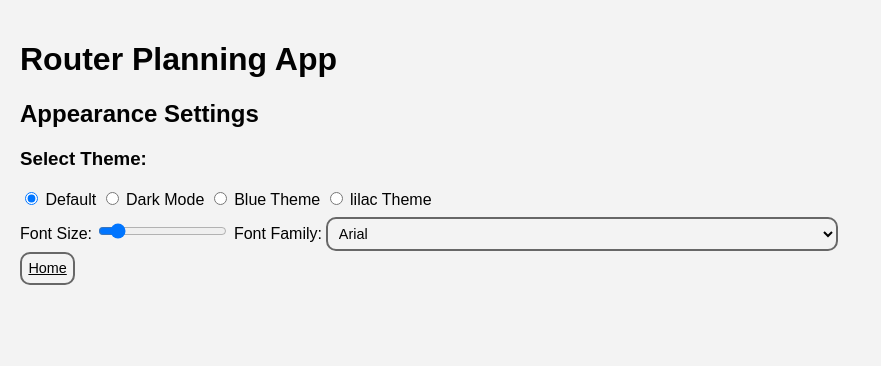
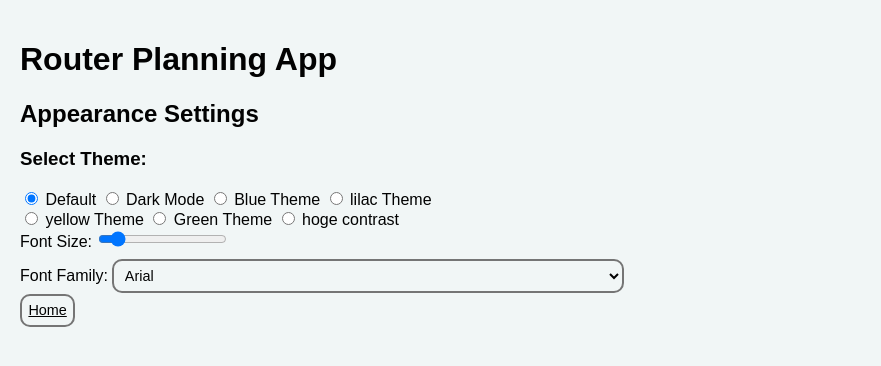
Before and after one commit to jeff9912/CLE3_TEAM11, a PHP site: page /settings.html in a window 1280 px wide. Shown: the top 366 px of the page, without its empty margins (0-881 px from the left). Run offline with PHP 8.4, Linux system fonts and the light colour scheme.

Commit message:
settings en instellingen

```diff
--- a/css/settings.css
+++ b/css/settings.css
@@ -1,12 +1,12 @@
 /* Consolidated :root variables */
 :root {
     /* Color variables */
-    --bg-color: #f3f3f3;
+    --bg-color: #f1f6f6;
     --text-color: #020202;
-    --primary-color: #4285f4;
-    --border-color: #676767;
-    --input-bg-color: #676767;
-
+    --primary-color: #006cdc;
+    --border-color: #757575;
+    --input-bg-color: #757575;
+    --placeholder-color:#757575;
 
     /* Font variables */
     --font-size: 16px;
@@ -14,6 +14,11 @@
     --font-family: Arial, sans-serif;
 }
 
+input::placeholder,
+textarea::placeholder {
+    color: var(--placeholder-color);
+    opacity: 1; /* Ensures full visibility (some browsers reduce opacity) */
+}
 
 /* Theme overrides */
 
--- a/settings.html
+++ b/settings.html
@@ -34,9 +34,21 @@
     </div>
 
     <label>
+      <input type="radio" name="theme" value="yellow" checked> yellow Theme
+    </label>
+    <label>
+      <input type="radio" name="theme" value="green" checked> Green Theme
+    </label>
+    <label>
+      <input type="radio" name="theme" value="high-contrast" checked> hoge contrast
+    </label>
+
+<div>
+    <label>
       Font Size:
-      <input type="range" id="font-size" min="12" max="50" value="30">
+      <input type="range" id="font-size" min="12" max="50" value="30" step="0.0001">
     </label>
+  </div>
     <!-- NEW: Font family selector -->
     <label>
       Font Family:
```
Also changed, not shown: other parts of css/settings.css (+93 -7 lines).
